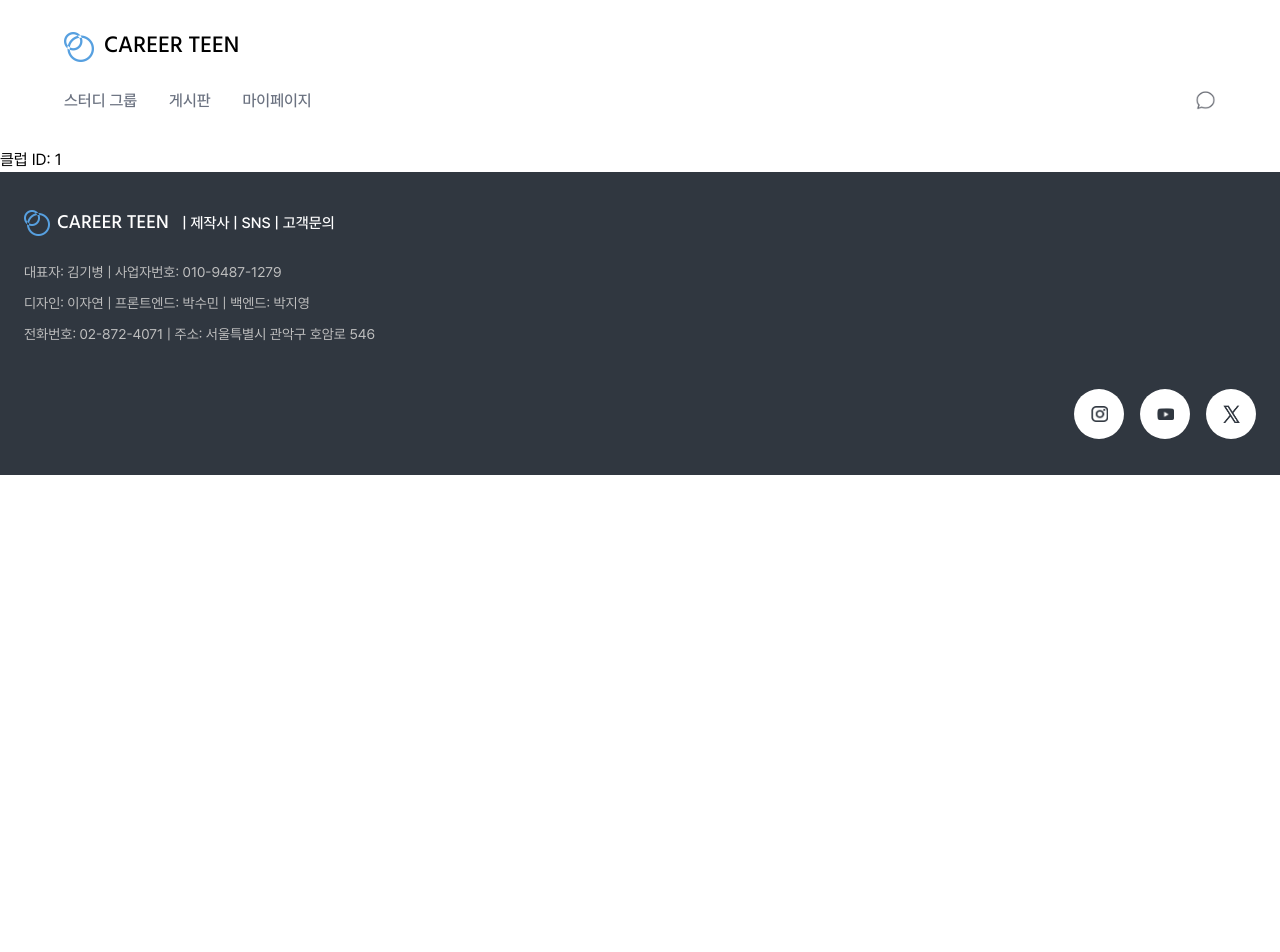
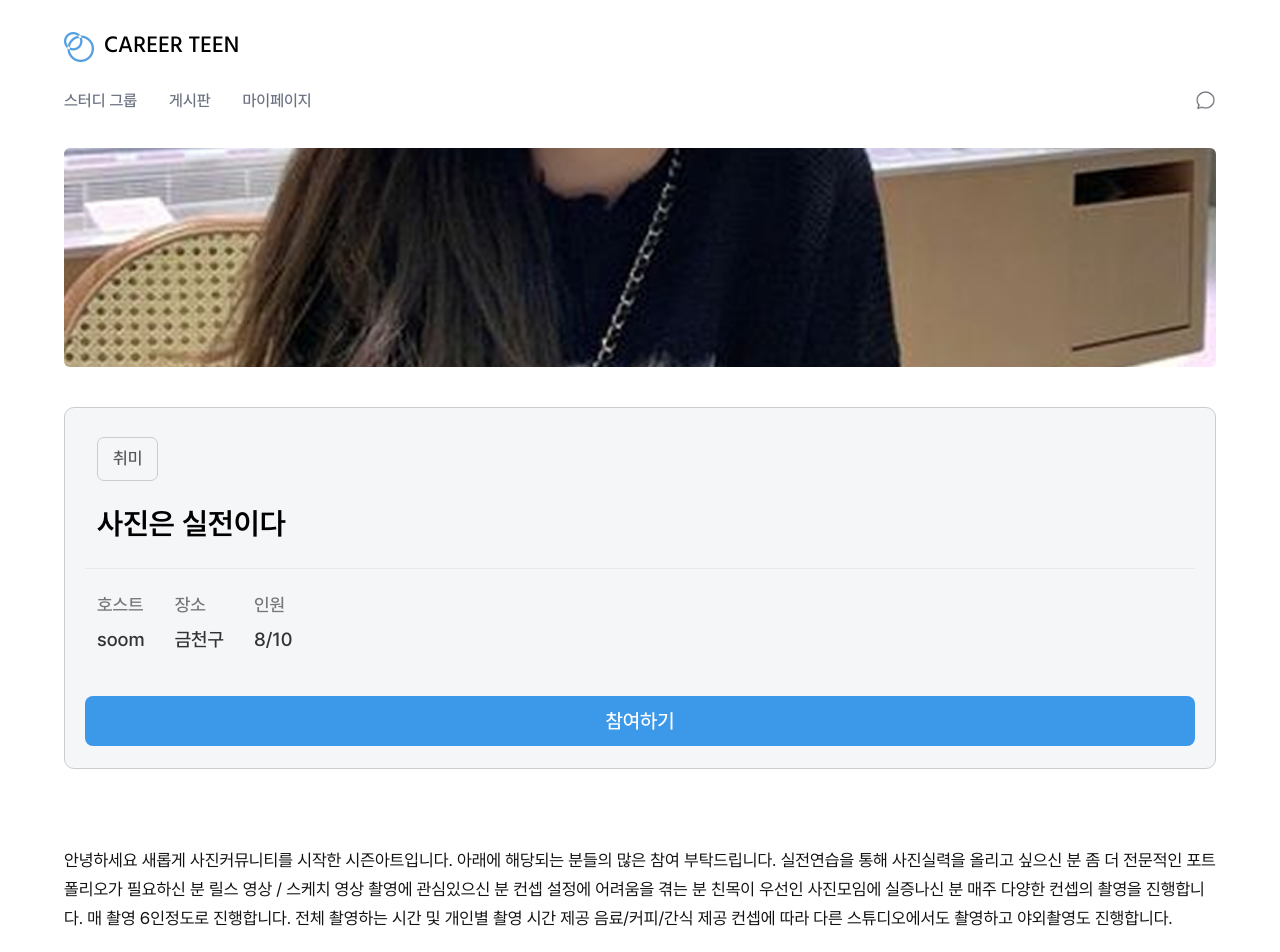
Before and after one commit to soom4478/CareerTeen-front, a Next.js app: page /club/1 in a window 1280 px wide. Shown: the top 952 px of the page. Before the commit the page ends 800 px from the top, so only its background shows below. Built offline with nearby package versions, Linux system fonts and the light colour scheme.

Commit message:
[feat] 그룹 상세 페이지 마크업 작업

```diff
--- a/src/app/club/[id]/page.tsx
+++ b/src/app/club/[id]/page.tsx
@@ -1,4 +1,4 @@
-import { notFound } from 'next/navigation';
+import Image from "next/image";
 
 type Props = {
     params: {
@@ -10,8 +10,58 @@ export default async function Page({ params }: Props) {
     const { id } = params;
 
     return (
-    <div>
-      <h1>클럽 ID: {id}</h1>
+        <div className="px-[5%] mt-[27px]">
+            <div className="w-[100%] h-[219px] relative overflow-hidden">
+                <Image
+                    src="/images/example.png"
+                    alt="그룹 이미지"
+                    fill
+                    style={{ objectFit: "cover" }}
+                    className="rounded-[6px]" />
+            </div>
+            <div className="mt-[40px] rounded-[10px] border border-[#CCC] bg-[#F5F6F8]">
+                <div className="mx-[32px] mt-[29px]">
+                    <div className="flex gap-[6px]">
+                        <div className="px-[15px] py-[8px] border border-[#CCC] rounded-[7px] font-medium text-[#555] text-[17px]">취미</div>
+                    </div>
+                    <p className="font-semibold text-[30px] mt-[20px]">사진은 실전이다</p>
+                </div>
+                <hr className="mx-[20px] my-[22px]" />
+                <div className="flex mx-[32px] gap-[30px]">
+                    <div className="flex flex-col gap-[8px]">
+                        <p className="info-label">호스트</p>
+                        <p className="info-text">soom</p>
+                    </div>
+                    <div className="flex flex-col gap-[8px]">
+                        <p className="info-label">장소</p>
+                        <p className="info-text">금천구</p>
+                    </div>
+                    <div className="flex flex-col gap-[8px]">
+                        <p className="info-label">인원</p>
+                        <p className="info-text">8/10</p>
+                    </div>
+                </div>
+                <div className="mx-[20px] mt-[42px] mb-[22px]">
+                    <button className="w-full p-[10px] rounded-[8px] font-medium text-white text-[20px] bg-[#3C98E9]">
+                        참여하기
+                    </button>
+                </div>
+            </div>
+            <p className="mt-[77px] mb-[411px] text-[17px] text-[#111] leading-[170%]">
+                안녕하세요
+                새롭게 사진커뮤니티를 시작한 시즌아트입니다.
+                아래에 해당되는 분들의 많은 참여 부탁드립니다.
+                실전연습을 통해 사진실력을 올리고 싶으신 분
+                좀 더 전문적인 포트폴리오가 필요하신 분
+                릴스 영상 / 스케치 영상 촬영에 관심있으신 분
+                컨셉 설정에 어려움을 겪는 분
+                친목이 우선인 사진모임에 실증나신 분
+                매주 다양한 컨셉의 촬영을 진행합니다.
+                매 촬영 6인정도로 진행합니다.
+                전체 촬영하는 시간 및 개인별 촬영 시간 제공
+                음료/커피/간식 제공
+                컨셉에 따라 다른 스튜디오에서도 촬영하고 야외촬영도 진행합니다.
+            </p>
         </div>
     );
 }
--- a/src/app/components/CategoryDropdown.tsx
+++ b/src/app/components/CategoryDropdown.tsx
@@ -30,10 +30,7 @@ export default function CategoryDropdown({
   return (
     <div className="relative inline-flex items-center space-x-4">
         <div className="relative">
-            <div
-            onClick={() => setIsOpen(!isOpen)}
-            className="boardDetailBox cursor-pointer flex items-center justify-center gap-[12px]"
-            >
+            <div onClick={() => setIsOpen(!isOpen)} className="boardDetailBox cursor-pointer flex items-center justify-center gap-[12px]">
             {defaultLabel}
             <Image
                 src="/images/downArrow.png"
--- a/src/app/globals.css
+++ b/src/app/globals.css
@@ -119,4 +119,10 @@ body {
   .boardDetailBox {
     @apply px-[20px] py-[13px] rounded-[7px] border border-[#D7D7D7]
   }
+  .info-label {
+    @apply font-medium text-[#777] text-[18px]
+  }
+  .info-text {
+    @apply font-medium text-[#333] text-[19px]
+  }
 }
```
Lines whose indentation alone changed are shown as unchanged.
